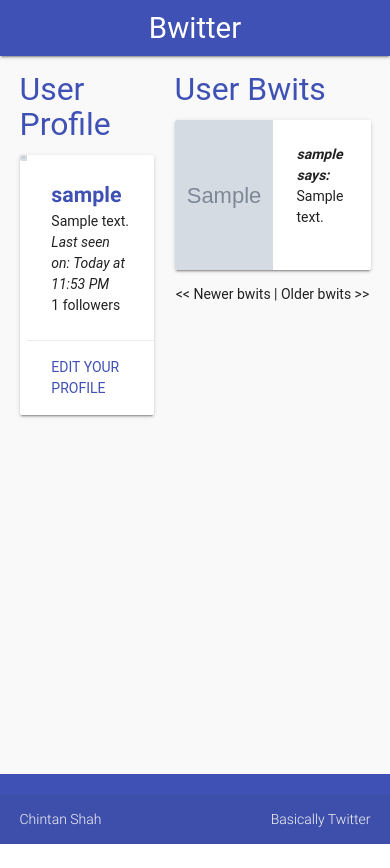
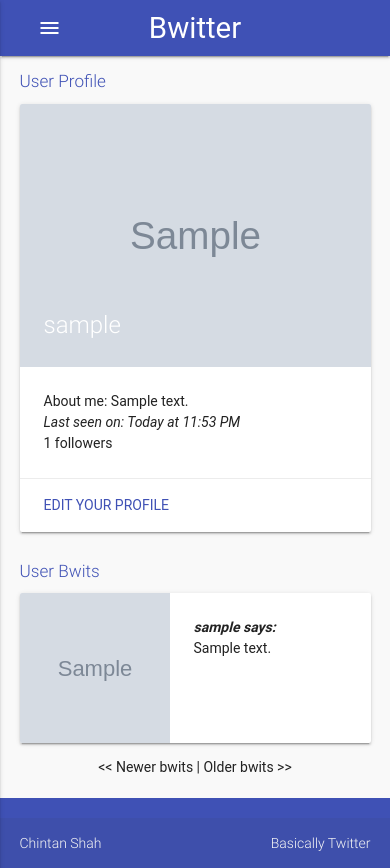
Before and after one commit to chintans1/bwitter_flask, a Flask app: a page that uses app/templates/base.html in a window 390 px wide. Before the commit the page ends 844 px from the top, so only its background shows below. Run offline with Flask 2, Linux system fonts and the light colour scheme; a user stored in the database is signed in; tables that the repository leaves empty hold one stand-in row (values such as "Sample post"); grey boxes marked "Sample" are stand-in pictures; some libraries are stand-ins or nearby versions; some web fonts are replaced.

Commit message:
Make it mobile-friendly
Signed-off-by: Chintan Shah <chintans98@gmail.com>

```diff
--- a/app/templates/base.html
+++ b/app/templates/base.html
@@ -1,5 +1,6 @@
 <html>
 <head>
+    <meta name="viewport" content="width=device-width, initial-scale=1.0, user-scalable=no"/>
     <title>Bwitter</title>
     <script src="/static/js/moment.min.js"></script>
 
@@ -43,16 +44,33 @@
             <div class="nav-wrapper indigo">
                 <div class="container">
                     <a href="{{ url_for('index') }}" class="brand-logo">Bwitter</a>
+                    <a href="#" data-activates="mobile-demo" class="button-collapse"><i class="material-icons">menu</i></a>
                     {% if g.user.is_authenticated %}
-                          <ul id="nav-mobile" class="right hide-on-med-and-down">
-                            <li><a href="{{ url_for('users') }}">Users search</a></li>
+                    <ul class="right hide-on-med-and-down">
+                        <li><a href="{{ url_for('users') }}">Users</a></li>
                         <li><a href="{{ url_for('user', nickname=g.user.nickname) }}">Your Profile</a></li>
                         <li><a href="{{ url_for('logout') }}">Logout</a></li>
+                    </ul>
+                    <ul class="side-nav" id="mobile-demo">
+                        <li><a href="{{ url_for('users') }}">Users</a></li>
+                        <li><a href="{{ url_for('user', nickname=g.user.nickname) }}">Your Profile</a></li>
+                        <li><a href="{{ url_for('logout') }}">Logout</a></li>
+                    </ul>
+                    {% else %}
+                    <ul class="right hide-on-med-and-down">
+                        <li><a href="{{ url_for('oauth_authorize', provider='facebook') }}">Login</a></li>
+                    </ul>
+                    <ul class="side-nav" id="mobile-demo">
+                        <li><a href="{{ url_for('oauth_authorize', provider='facebook') }}">Login</a></li>
                     </ul>
                     {% endif %}
                 </div>
             </div>
         </nav>
+
+        <script type="text/javascript">
+            $(".button-collapse").sideNav();
+        </script>
 
         <!-- Error messages -->
         <div class="container">
--- a/app/templates/login.html
+++ b/app/templates/login.html
@@ -2,7 +2,8 @@
 
 {% block content %}
 <div class="container">
-<h3>Please sign in before using the real twitter, thanks</h3>
-<a href="{{ url_for('oauth_authorize', provider='facebook') }}"" class="waves-effect waves-light btn indigo">SIGN IN</a></li>
+    <div class="center">
+        <span class="flow-text">Please sign in using the navigation bar. Thanks!</span>
+    </div>
 </div>
 {% endblock %}
--- a/app/templates/user.html
+++ b/app/templates/user.html
@@ -3,17 +3,17 @@
 {% block content %}
 <div class="container">
     <div class="row">
-        <div class="col s5">
-            <h4 class="header indigo-text">User Profile</h4>
-            <div class="card horizontal">
+        <div class="col s12 m5">
+            <h4 class="header flow-text indigo-text">User Profile</h4>
+            <div class="card">
                 <div class="card-image">
                     <img src="{{ user.profile_picture }}">
+                    <span class="card-title">{{ user.nickname }}</span>
                 </div>
                 <div class="card-stacked">
                     <div class="card-content">
-                        <p style="font-size: 16pt;" class="indigo-text"><b>{{ user.nickname }}</b></p>
                         {% if user.about_me %}
-                            <p>{{ user.about_me }}</p>
+                            <p>About me: {{ user.about_me }}</p>
                         {% endif %}
 
                         {% if user.last_seen %}
@@ -34,8 +34,8 @@
             </div>
         </div>
 
-        <div class="col s7">
-            <h4 class="header indigo-text">User Bwits</h4>
+        <div class="col s12 m7">
+            <h4 class="header flow-text indigo-text">User Bwits</h4>
             {% for bwit in bwits.items|reverse %}
                 {% include 'post.html' %}
             {% endfor %}
--- a/app/templates/users.html
+++ b/app/templates/users.html
@@ -3,7 +3,7 @@
 {% block content %}
 <div class="container">
     <div class="row">
-        <div class="col s5">
+        <div class="col s12 m5">
         <h4 class="header indigo-text">Users</h4>
         {% for user in users %}
             <div class="card horizontal">
```
Also changed, not shown: app/templates/index.html (+6 -9 lines). Lines whose indentation alone changed are shown as unchanged.
